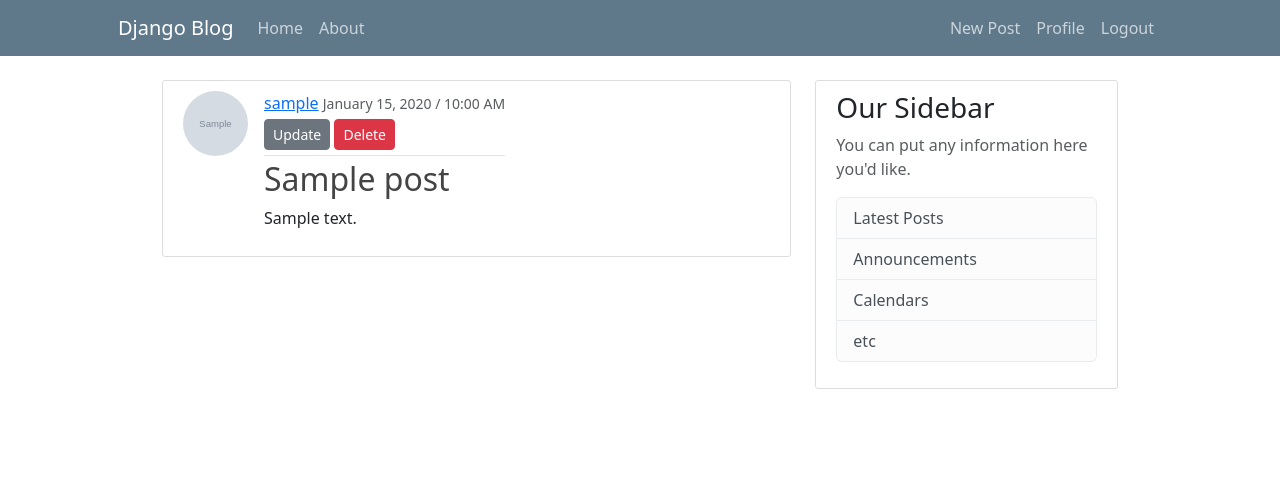
After one commit to phyodev/corey-blog, a Django app: page /post/1/ in a window 1280 px wide. The commit adds this page. Shown: the top 488 px of the page. Run offline with Django 5.2, Linux system fonts and the light colour scheme; a user stored in the database is signed in; tables that the repository leaves empty hold one stand-in row (values such as "Sample post"); grey boxes marked "Sample" are stand-in pictures.

Commit message:
feat[BlogPost]: CRUD operations for blog post and new templates for forms

```diff
--- a/blog/models.py
+++ b/blog/models.py
@@ -1,6 +1,7 @@
 from django.db import models
 from django.utils import timezone
 from django.contrib.auth.models import User
+from django.urls import reverse
 
 class Post(models.Model):
     title = models.CharField(max_length = 100)
@@ -10,3 +11,6 @@ class Post(models.Model):
 
     def __str__(self) -> str:
         return self.title
+
+    def get_absolute_url(self):
+        return reverse('post-detail', kwargs={'pk': self.pk})
--- a/blog/templates/blog/base.html
+++ b/blog/templates/blog/base.html
@@ -33,6 +33,7 @@
               <!-- Navbar Right Side -->
               <div class="navbar-nav ms-auto">
                 {% if user.is_authenticated %}
+                  <a class="nav-item nav-link" href="{% url 'post-create' %}">New Post</a>
                   <a class="nav-item nav-link" href="{% url 'profile' %}">Profile</a>
                   <form method="post" action="{% url 'logout' %}">
                       {% csrf_token %}
--- a/blog/templates/blog/home.html
+++ b/blog/templates/blog/home.html
@@ -9,7 +9,7 @@
                     <a class="mr-2" href="#">{{ post.author }}</a>
                     <small class="text-muted">{{ post.date_posted|date:"F d, Y / h:i A" }}</small>
                 </div>
-                <h2><a class="article-title" href="#">{{ post.title }}</a></h2>
+                <h2><a class="article-title" href="{% url 'post-detail' post.id %}">{{ post.title }}</a></h2>
                 <p class="article-content">{{ post.content }}</p>
             </div>
         </article>
--- /dev/null
+++ b/blog/templates/blog/post_detail.html
@@ -0,0 +1,21 @@
+{% extends "blog/base.html" %}
+
+{% block content %}
+    <article class="media content-section flex d-flex">
+        <img class="rounded-circle article-img" src="{{ post.author.profile.image.url }}" alt="">
+        <div class="media-body">
+            <div class="article-metadata">
+                <a class="mr-2" href="#">{{ post.author }}</a>
+                <small class="text-muted">{{ post.date_posted|date:"F d, Y / h:i A" }}</small>
+                {% if post.author == user %}
+                    <div>
+                        <a class="btn btn-secondary btn-sm mt-1 mb-1" href="{% url 'post-update' post.id %}">Update</a>
+                        <a class="btn btn-danger btn-sm mt-1 mb-1" href="{% url 'post-delete' post.id %}">Delete</a>
+                    </div>
+                {% endif %}
+            </div>
+            <h2 class="article-title">{{ post.title }}</h2>
+            <p class="article-content">{{ post.content }}</p>
+        </div>
+    </article>
+{% endblock content %}
--- a/blog/urls.py
+++ b/blog/urls.py
@@ -1,8 +1,19 @@
 from django.contrib import admin
 from django.urls import path
+from .views import (
+    PostListView,
+    PostDetailView,
+    PostCreateView,
+    PostUpdateView,
+    PostDeleteView
+)
 from . import views
 
 urlpatterns = [
-    path('', views.home, name='blog-home'),
+    path('', PostListView.as_view(), name='blog-home'),
+    path('post/<int:pk>/', PostDetailView.as_view(), name='post-detail'),
+    path('post/create/', PostCreateView.as_view(), name='post-create'),
+    path('post/<int:pk>/update/', PostUpdateView.as_view(), name='post-update'),
+    path('post/<int:pk>/delete/', PostDeleteView.as_view(), name='post-delete'),
     path('about/', views.about, name='blog-about'),
 ]
--- a/blog/views.py
+++ b/blog/views.py
@@ -1,5 +1,12 @@
 from django.shortcuts import render, redirect
-from django.http import HttpResponse
+from django.contrib.auth.mixins import LoginRequiredMixin, UserPassesTestMixin
+from django.views.generic import (
+    ListView,
+    DetailView,
+    CreateView,
+    UpdateView,
+    DeleteView
+)
 from django.contrib.auth.decorators import login_required
 from .models import Post
 
@@ -12,6 +19,51 @@ def home(request):
     }
     return render(request, 'blog/home.html', context)
 
+class PostListView(LoginRequiredMixin, ListView):
+    model = Post
+    template_name = 'blog/home.html' # <app>/<model>_<viewtype>.html
+    context_object_name = 'posts'
+    ordering = ['-date_posted']
+
+class PostDetailView(LoginRequiredMixin, DetailView):
+    model = Post
+    context_object_name = 'post' # no need to declare template_name   default is  <app>/<model>_<viewtype>.html
+
+class PostCreateView(LoginRequiredMixin, CreateView):
+    model = Post
+    fields = ['title', 'content']
+
+    def form_valid(self, form):
+        form.instance.author = self.request.user
+
+        return super().form_valid(form)
+
+class PostUpdateView(LoginRequiredMixin, UserPassesTestMixin, UpdateView):
+    model = Post
+    fields = ['title', 'content']
+
+    def form_valid(self, form):
+        form.instance.author = self.request.user
+
+        return super().form_valid(form)
+
+    def test_func(self):
+        post = self.get_object()
+        if self.request.user == post.author:
+            return True
+        return False
+
+class PostDeleteView(LoginRequiredMixin, UserPassesTestMixin, DeleteView):
+    model = Post
+    context_object_name = 'post'
+    success_url = '/'
+
+    def test_func(self):
+        post = self.get_object()
+        if self.request.user == post.author:
+            return True
+        return False
+
 @login_required
 def about(request):
     # if not request.user.is_authenticated: return redirect('login')
```
Also changed, not shown: blog/templates/blog/post_confirm_delete.html (added, +19 -0 lines), blog/templates/blog/post_form.html (added, +18 -0 lines).
